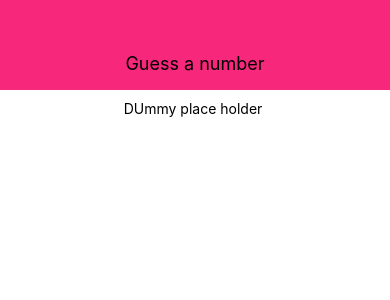
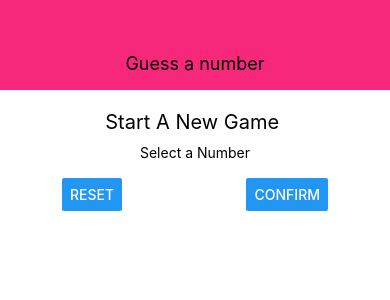
Before and after one commit to TaSiya/guess-number-react-native, a React Native app: screen / in a window 390 px wide. Shown: the top 300 px of the page. Built offline with nearby package versions, Linux system fonts and the light colour scheme.

Commit message:
added more to the start screen, able to add input and two buttons WIP

```diff
--- a/App.js
+++ b/App.js
@@ -7,7 +7,7 @@
   return (
     <View style={styles.screen}>
       <Header title="Guess a number"/>
-      <StartGameScreen/>
+      <StartGameScreen />
     </View>
   );
 }
--- a/components/Header.js
+++ b/components/Header.js
@@ -3,13 +3,13 @@
 
 const Header = props => {
   return (
-    <View style={style.header}>
-      <Text style={style.headerTitle}>{props.title}</Text>
+    <View style={styles.header}>
+      <Text style={styles.headerTitle}>{props.title}</Text>
     </View>
   )
 }
 
-const style = StyleSheet.create({
+const styles = StyleSheet.create({
   header: {
     width: '100%',
     height: 90,
--- a/screens/StartGameScreen.js
+++ b/screens/StartGameScreen.js
@@ -1,10 +1,18 @@
 import React from 'react'
-import { View, Text, StyleSheet } from 'react-native'
+import { View, Text, StyleSheet, TextInput, Button } from 'react-native'
 
 const  StartGameScreen = props => {
   return (
     <View style={styles.screen}>
-      <Text>DUmmy place holder </Text>
+      <Text style={styles.title}>Start A New Game </Text>
+      <View style={styles.inputContainer}>
+        <Text>Select a Number</Text>
+        <TextInput  />
+        <View style={styles.buttonContainer}>
+          <Button title="reset" onPress={() => {}} />
+          <Button title="Confirm" onPress={() => {}} />
+        </View>
+      </View>
     </View>
   )
 }
@@ -14,6 +22,21 @@
     flex: 1,
     padding: 10,
     alignItems: 'center',
+  },
+  title: {
+    fontSize: 20,
+    marginVertical: 10
+  },
+  inputContainer: {
+    width: 300,
+    maxWidth: '80%',
+    alignItems: 'center'
+  },
+  buttonContainer: {
+    flexDirection: 'row',
+    width: '100%',
+    justifyContent: 'space-between',
+    paddingHorizontal: 15
   }
 })
 
```
